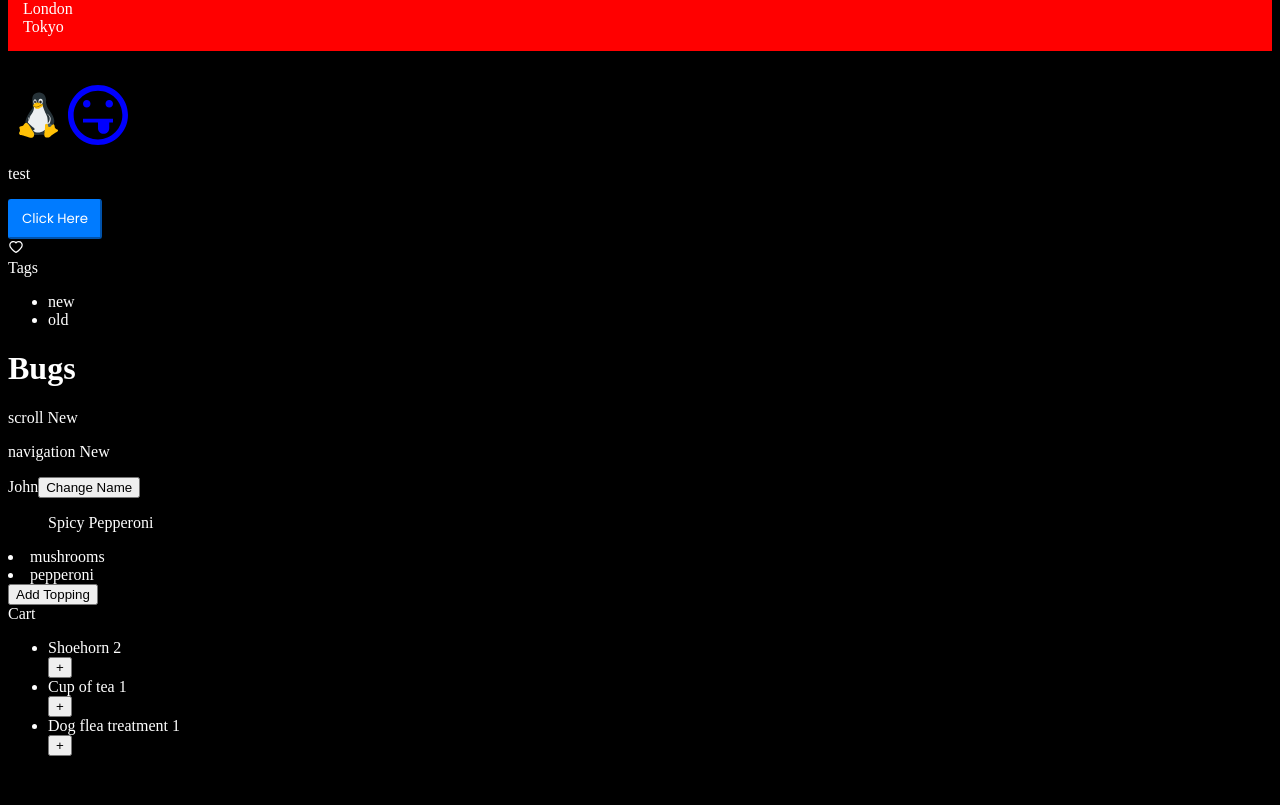
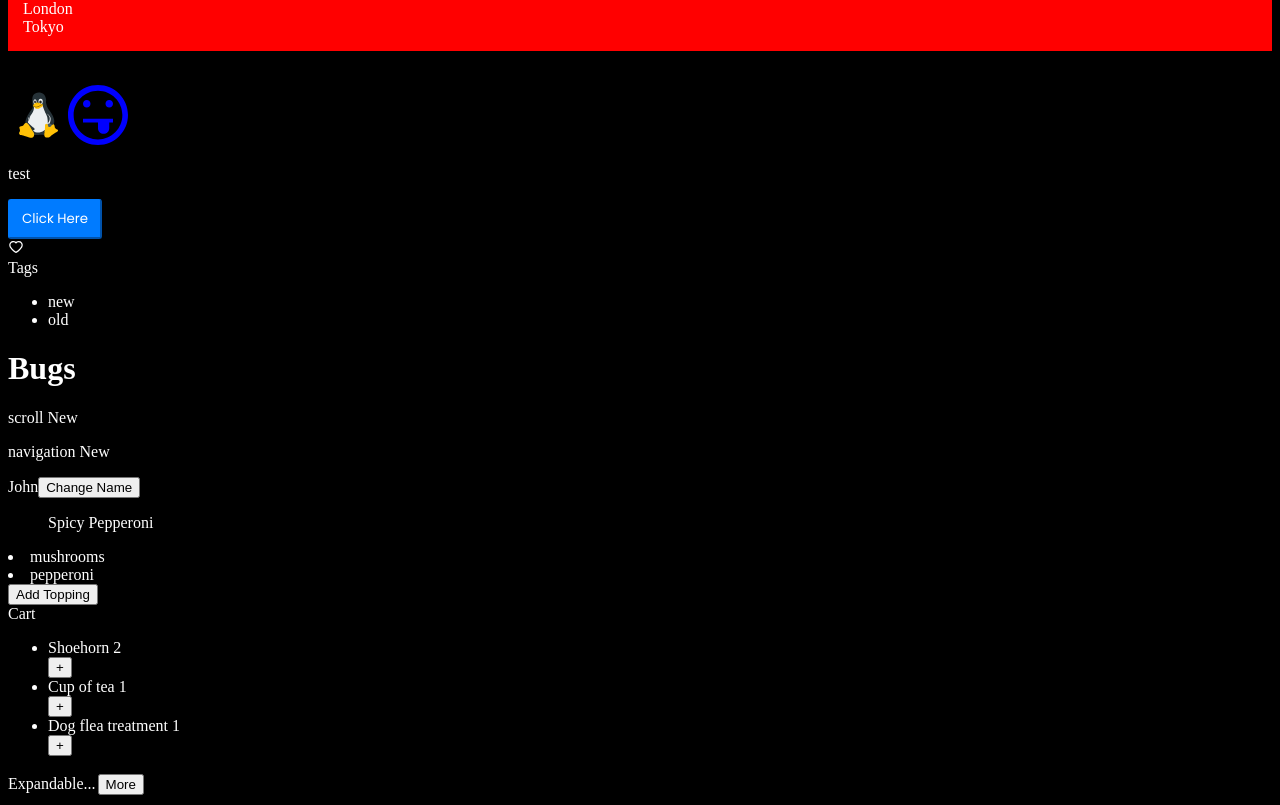
Before and after one commit to RiFactor/mosh-react-18-app, a React (Vite) app: page / in a window 1280 px wide. Shown: the part 246-1051 px from the top of the page. Before the commit the page ends 1018 px from the top, so only its background shows below. Built offline with nearby package versions, Linux system fonts and the light colour scheme.

Commit message:
Exercise: Building an ExpandableText Component

```diff
--- a/src/App.tsx
+++ b/src/App.tsx
@@ -13,6 +13,7 @@ import ShoppingCart from "components/ShoppingCart";
 import Game from "components/Game";
 import Pizza from "components/Pizza";
 import Cart from "components/Cart";
+import ExpandableText from "components/ExpandableText";
 
 const App = () => {
   const [cartItems, setCartItems] = useState(["shirt", "hat"]);
@@ -79,6 +80,7 @@ const App = () => {
       <Game />
       <Pizza />
       <Cart />
+      <ExpandableText />
     </div>
   );
 };
--- /dev/null
+++ b/src/components/ExpandableText.tsx
@@ -0,0 +1,22 @@
+import { useState } from "react";
+
+const ExpandableText = () => {
+  const [charLimit, setCharLimit] = useState(10); // QUESTION, can the type change, e.g. become a string, is this where TS then stops type changes
+  const [showText, setShowText] = useState(false);
+  const [text, setText] = useState("Expandable Text Over a character limit");
+
+  const handleShowText = () => {
+    setShowText(!showText);
+  };
+
+  return (
+    <div>
+      {showText ? text : text.substring(0, 10) + "..."}
+      <button style={{ margin: "0.125rem" }} onClick={handleShowText}>
+        {showText ? "Less" : "More"}
+      </button>
+    </div>
+  );
+};
+
+export default ExpandableText;
```
